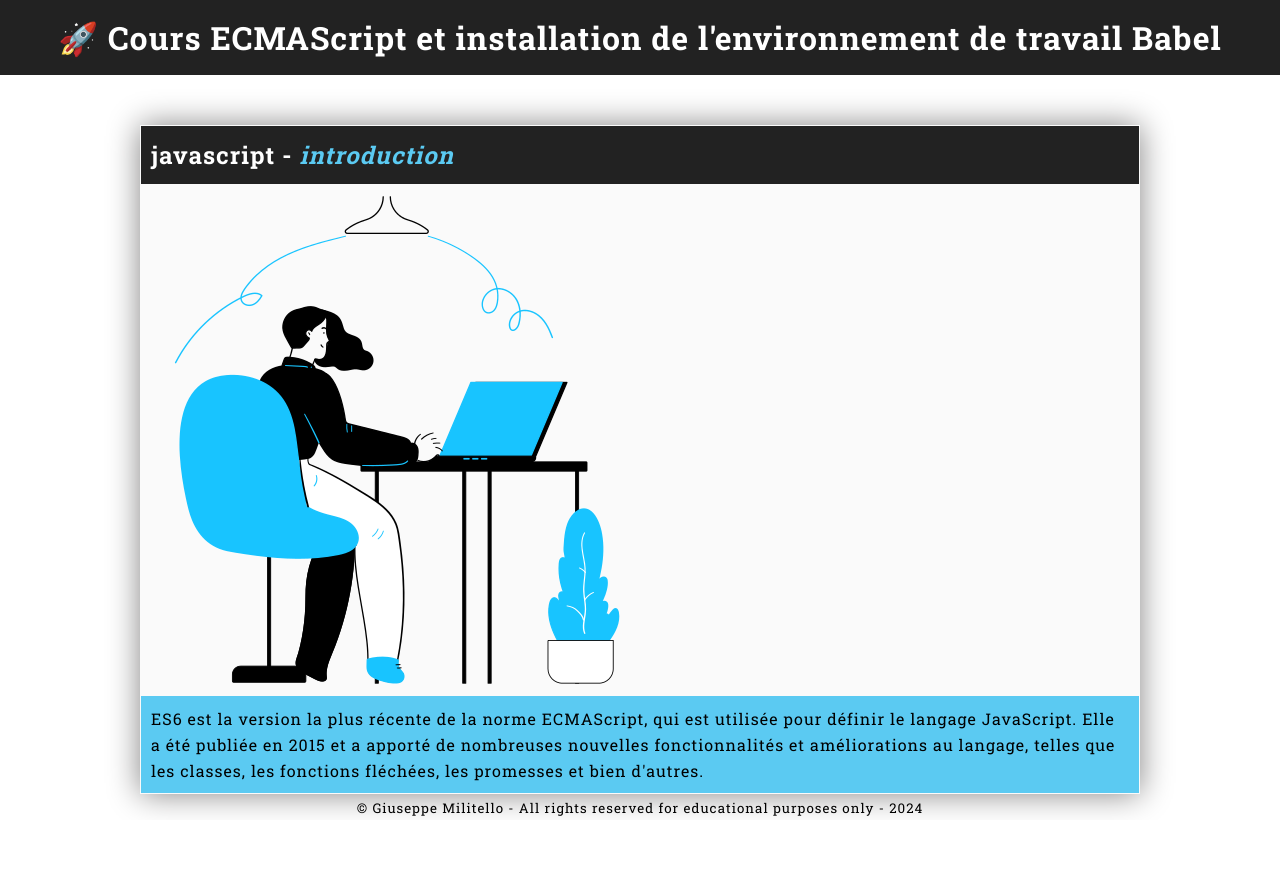
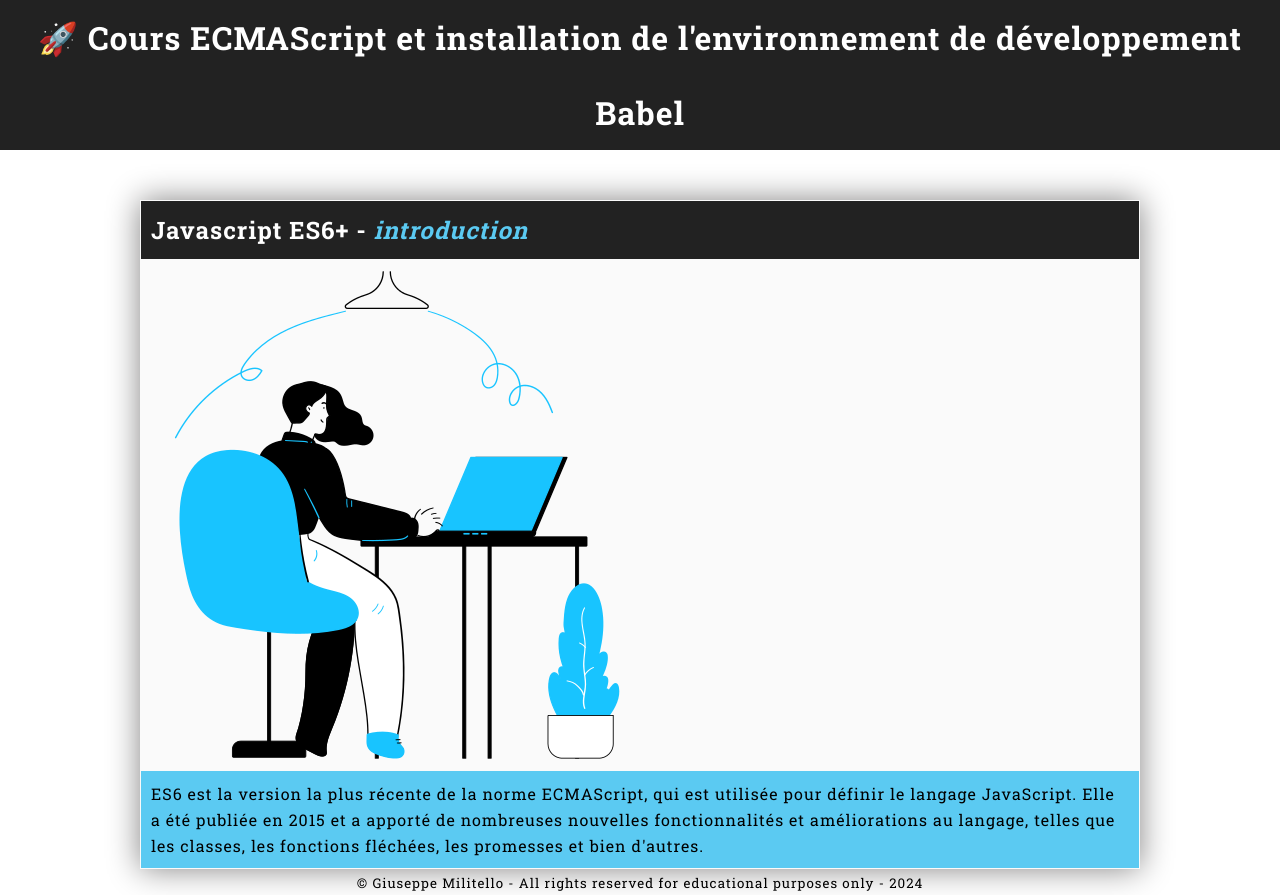
Before and after one commit to giusmili/classroom-js-SIO-2425, a website: page index.html in a window 1280 px wide. Before the commit the page ends 820 px from the top, so only its background shows below. Drawn offline with Linux system fonts and the light colour scheme.

Commit message:
content html

```diff
--- a/index.html
+++ b/index.html
@@ -12,13 +12,13 @@
     <header>
         <h1>
             <span aria-hidden="true">🚀 </span>
-            Cours ECMAScript et installation de l'environnement de travail Babel
+            Cours ECMAScript et installation de l'environnement de développement Babel
         </h1>
     </header>
 
     <main>
         <figure>
-            <h2>javascript - <em>introduction</em></h2>
+            <h2>Javascript ES6+ - <em>introduction</em></h2>
             <img
             src="./asset/8219617_workspace_work_from_home_desk_icon.png"
             alt="logo"
```
